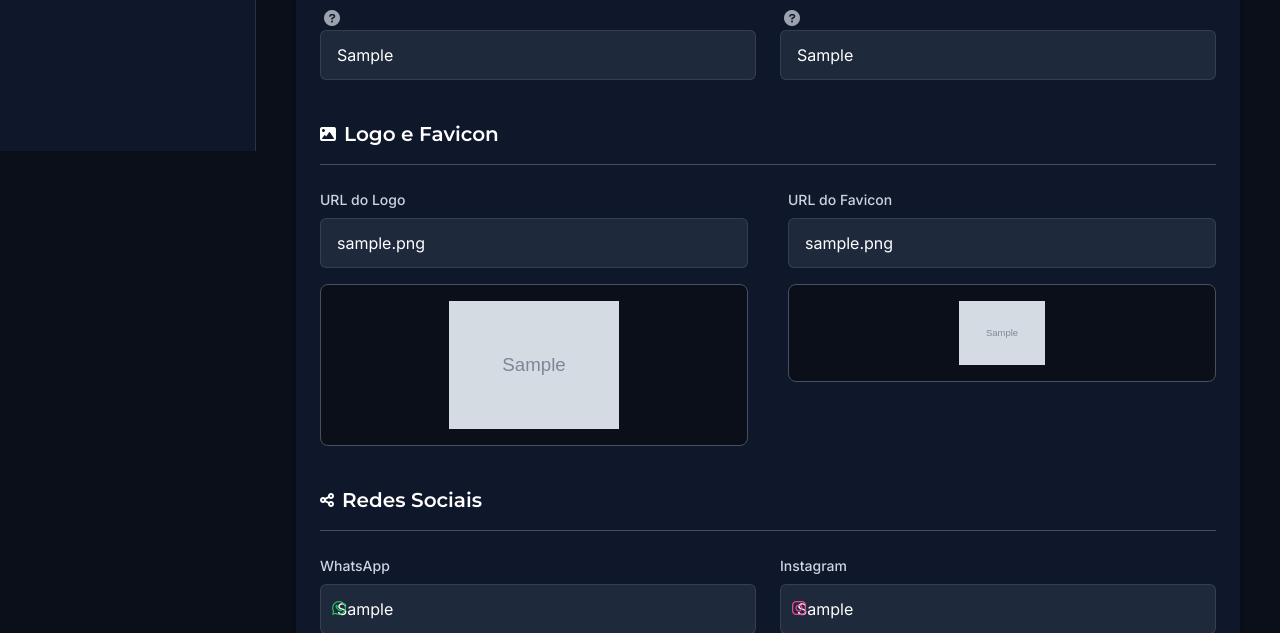
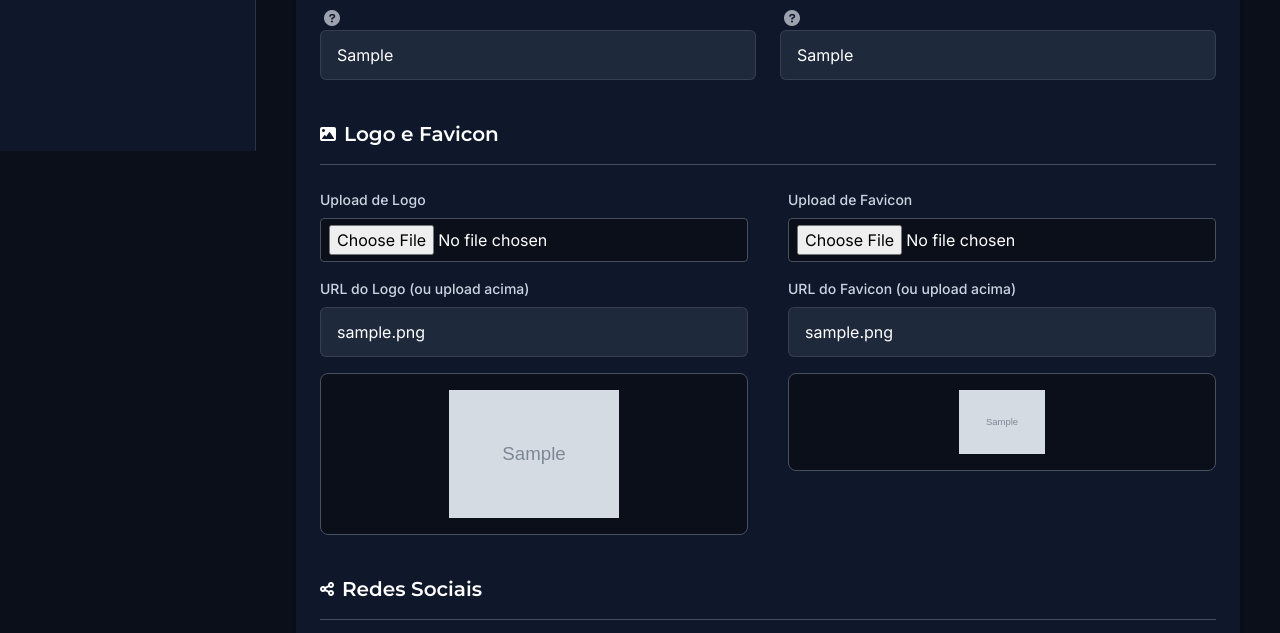
Before and after one commit to igooplay/Portifolio, a Flask app: page /admin/site-config in a window 1280 px wide. Shown: the part 649-1282 px from the top of the page. Run offline with Flask 3, Linux system fonts and the light colour scheme; a user stored in the database is signed in; tables that the repository leaves empty hold one stand-in row (values such as "Sample post"); grey boxes marked "Sample" are stand-in pictures; some libraries are stand-ins or nearby versions.

Commit message:
Allow users to upload logo and favicon images, saving website settings
Implements file upload functionality for logo/favicon and saves paths; updates SiteConfigForm and templates.

Replit-Commit-Author: Agent
Replit-Commit-Session-Id: f2b8ae15-1d85-4a49-a908-1af508b7283b
Replit-Commit-Screenshot-Url: https://storage.googleapis.com/screenshot-production-us-central1/bed288fc-0920-4058-afcc-d5fe9a2edc7a/c87bd3f2-5e72-4c3a-8fa4-0aaefcdeeedf.jpg

```diff
--- a/forms.py
+++ b/forms.py
@@ -78,8 +78,14 @@ class SiteConfigForm(FlaskForm):
     address = TextAreaField('Endereço', validators=[DataRequired(), Length(max=255)])
     latitude = StringField('Latitude', validators=[Optional(), Length(max=20)])
     longitude = StringField('Longitude', validators=[Optional(), Length(max=20)])
-    logo_url = StringField('URL do Logo', validators=[Optional(), Length(max=255)])
-    favicon_url = StringField('URL do Favicon', validators=[Optional(), Length(max=255)])
+
+    # Upload de imagens
+    logo_file = FileField('Upload de Logo', validators=[Optional()])
+    favicon_file = FileField('Upload de Favicon', validators=[Optional()])
+
+    # URLs alternativas (caso não faça upload)
+    logo_url = StringField('URL do Logo (ou upload acima)', validators=[Optional(), Length(max=255)])
+    favicon_url = StringField('URL do Favicon (ou upload acima)', validators=[Optional(), Length(max=255)])
 
     # Redes sociais
     whatsapp = StringField('WhatsApp', validators=[Optional(), Length(max=20)])
--- a/main.py
+++ b/main.py
@@ -1,7 +1,8 @@
 import os
+from flask import g, request
 from app import app, db
 from werkzeug.security import generate_password_hash
-from models import User, Project, Service, Testimonial
+from models import User, Project, Service, Testimonial, SiteConfig
 
 # Criar dados de exemplo se o banco estiver vazio
 with app.app_context():
--- a/routes.py
+++ b/routes.py
@@ -206,10 +206,31 @@ def admin_site_config():
         flash('Você não tem permissão para acessar esta página.', 'danger')
         return redirect(url_for('index'))
 
+    from utils import save_uploaded_file
+
     config = SiteConfig.get_settings()
     form = SiteConfigForm()
 
     if form.validate_on_submit():
+        # Processar upload do logo
+        if form.logo_file.data:
+            logo_path = save_uploaded_file(form.logo_file.data, subfolder='logo')
+            if logo_path:
+                config.logo_url = logo_path
+        # Caso contrário, usar URL se foi fornecida
+        elif form.logo_url.data:
+            config.logo_url = form.logo_url.data
+
+        # Processar upload do favicon
+        if form.favicon_file.data:
+            favicon_path = save_uploaded_file(form.favicon_file.data, subfolder='favicon')
+            if favicon_path:
+                config.favicon_url = favicon_path
+        # Caso contrário, usar URL se foi fornecida
+        elif form.favicon_url.data:
+            config.favicon_url = form.favicon_url.data
+
+        # Atualizar demais configurações
         config.company_name = form.company_name.data
         config.email = form.email.data
         config.phone = form.phone.data
@@ -217,8 +238,6 @@ def admin_site_config():
         config.address = form.address.data
         config.latitude = form.latitude.data
         config.longitude = form.longitude.data
-        config.logo_url = form.logo_url.data
-        config.favicon_url = form.favicon_url.data
         config.whatsapp = form.whatsapp.data
         config.instagram = form.instagram.data
         config.facebook = form.facebook.data
@@ -251,7 +270,8 @@ def admin_site_config():
 
     return render_template('admin/site_config.html',
                           title='Configurações do Site - SeuCodigo',
-                          form=form)
+                          form=form,
+                          config=config)
 
 # Admin routes
 @app.route('/admin/dashboard')
--- a/templates/admin/site_config.html
+++ b/templates/admin/site_config.html
@@ -84,7 +84,7 @@
             </div>
             <hr class="border-dark-700 mb-6">
 
-            <form method="POST" action="{{ url_for('admin_site_config') }}">
+            <form method="POST" action="{{ url_for('admin_site_config') }}" enctype="multipart/form-data">
                 {{ form.hidden_tag() }}
 
                 <div class="grid grid-cols-1 md:grid-cols-2 gap-6">
@@ -172,29 +172,57 @@
                 <hr class="border-dark-700 mb-6">
 
                 <div class="grid grid-cols-1 md:grid-cols-2 gap-10">
-                    <!-- Logo URL -->
+                    <!-- Logo Upload e URL -->
                     <div class="form-group">
+                        <div class="mb-4">
+                            {{ form.logo_file.label(class="form-label") }}
+                            {{ form.logo_file(class="form-input py-1.5 px-2 bg-dark-900 border border-dark-700 text-white rounded w-full") }}
+                            {% for error in form.logo_file.errors %}
+                                <span class="text-red-500 text-sm">{{ error }}</span>
+                            {% endfor %}
+                        </div>
+
+                        <div class="mb-4">
                             {{ form.logo_url.label(class="form-label") }}
                             {{ form.logo_url(class="form-input") }}
                             {% for error in form.logo_url.errors %}
                                 <span class="text-red-500 text-sm">{{ error }}</span>
                             {% endfor %}
+                        </div>
 
                         <div class="mt-4 p-4 border border-dark-700 rounded-lg bg-dark-900 flex items-center justify-center">
-                            <img id="logo-preview" src="{{ form.logo_url.data }}" alt="Logo Preview" class="max-h-32 max-w-full" onerror="this.src='/static/img/placeholder-logo.svg'; this.onerror=null;">
+                            {% if config and config.logo_url %}
+                                <img id="logo-preview" src="{{ config.logo_url }}" alt="Logo Preview" class="max-h-32 max-w-full" onerror="this.src='/static/img/placeholder-logo.svg'; this.onerror=null;">
+                            {% else %}
+                                <img id="logo-preview" src="/static/img/placeholder-logo.svg" alt="Logo Preview" class="max-h-32 max-w-full">
+                            {% endif %}
                         </div>
                     </div>
 
-                    <!-- Favicon URL -->
+                    <!-- Favicon Upload e URL -->
                     <div class="form-group">
+                        <div class="mb-4">
+                            {{ form.favicon_file.label(class="form-label") }}
+                            {{ form.favicon_file(class="form-input py-1.5 px-2 bg-dark-900 border border-dark-700 text-white rounded w-full") }}
+                            {% for error in form.favicon_file.errors %}
+                                <span class="text-red-500 text-sm">{{ error }}</span>
+                            {% endfor %}
+                        </div>
+
+                        <div class="mb-4">
                             {{ form.favicon_url.label(class="form-label") }}
                             {{ form.favicon_url(class="form-input") }}
                             {% for error in form.favicon_url.errors %}
                                 <span class="text-red-500 text-sm">{{ error }}</span>
                             {% endfor %}
+                        </div>
 
                         <div class="mt-4 p-4 border border-dark-700 rounded-lg bg-dark-900 flex items-center justify-center">
-                            <img id="favicon-preview" src="{{ form.favicon_url.data }}" alt="Favicon Preview" class="max-h-16 max-w-full" onerror="this.src='/static/img/placeholder-favicon.svg'; this.onerror=null;">
+                            {% if config and config.favicon_url %}
+                                <img id="favicon-preview" src="{{ config.favicon_url }}" alt="Favicon Preview" class="max-h-16 max-w-full" onerror="this.src='/static/img/placeholder-favicon.svg'; this.onerror=null;">
+                            {% else %}
+                                <img id="favicon-preview" src="/static/img/placeholder-favicon.svg" alt="Favicon Preview" class="max-h-16 max-w-full">
+                            {% endif %}
                         </div>
                     </div>
                 </div>
```
Also changed, not shown: utils.py (added, +38 -0 lines). Lines whose indentation alone changed are shown as unchanged.
